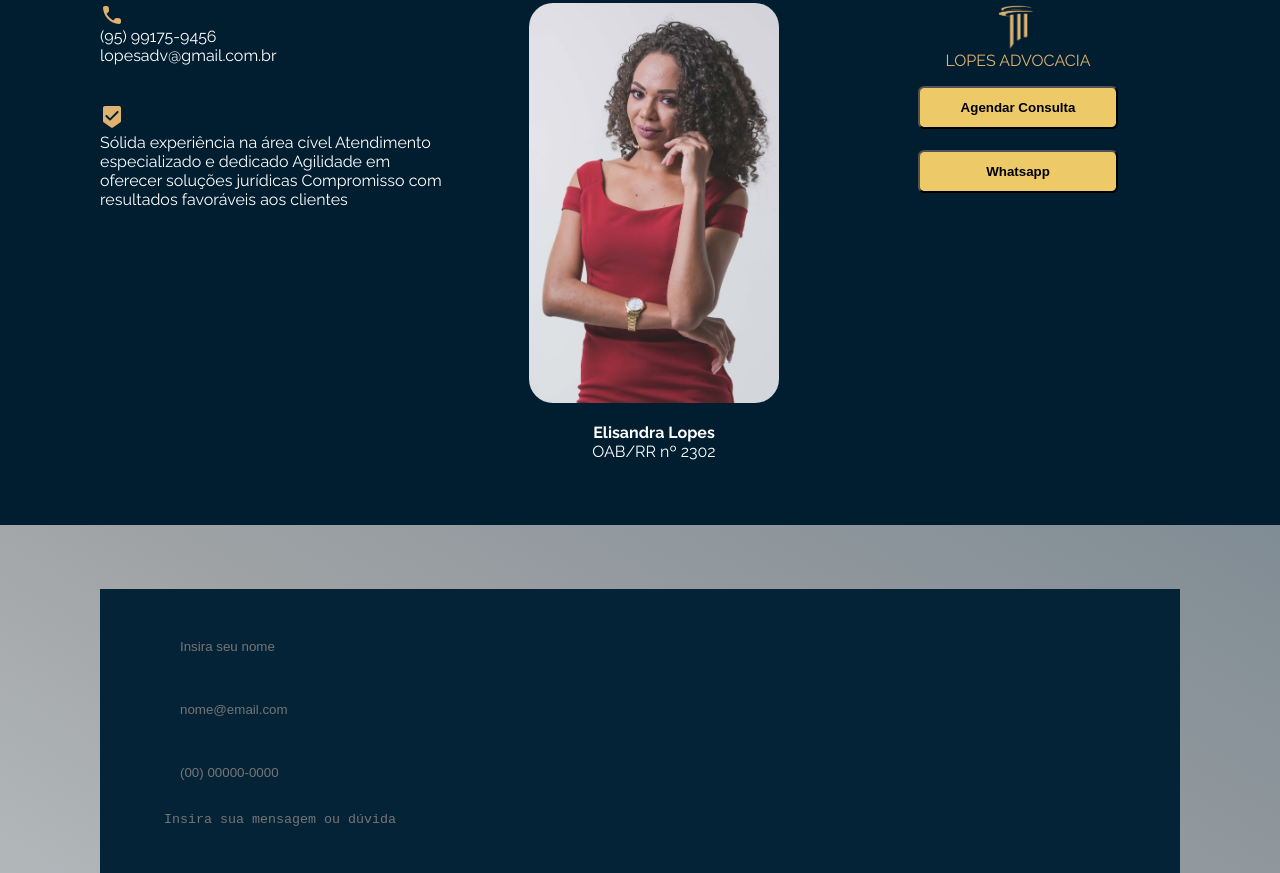
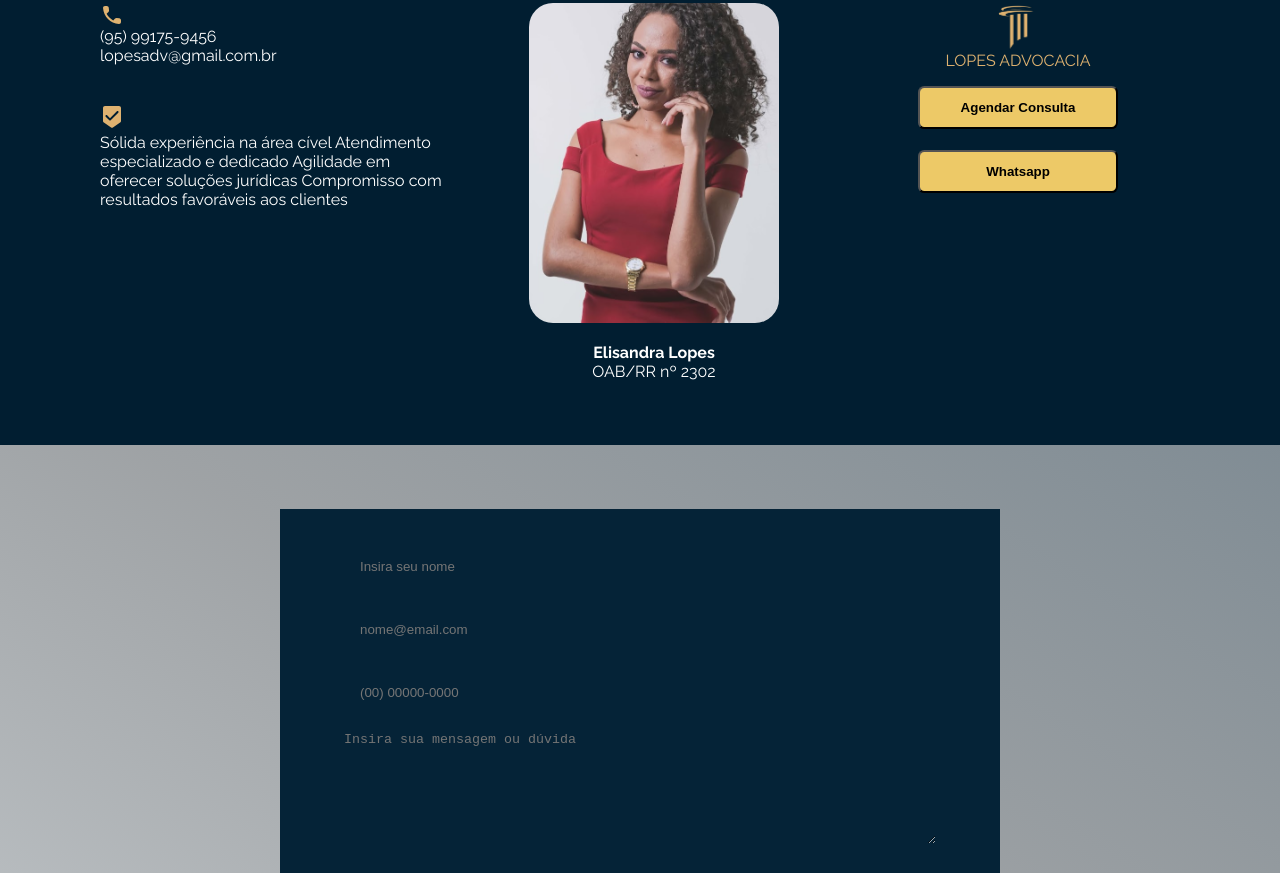
Before and after one commit to elisandralopes/lopes-advocacia, a website built with Vite: page index.html in a window 1280 px wide. Shown: the part 1927-2800 px from the top of the page. Built offline with nearby package versions, Linux system fonts and the light colour scheme; files whose address does not match are found by name.

Commit message:
feat: new styles

```diff
--- a/src/css/style.css
+++ b/src/css/style.css
@@ -116,7 +116,7 @@ header {
       rgba(1, 30, 49, 0.7) 42.19%,
       rgba(1, 30, 49, 0.25) 100%
     ),
-    url(../src/assets/img/bg1.jpg);
+    url(../img/bg1.jpg);
   background-size: cover;
   background-position: center;
 }
@@ -331,7 +331,7 @@ header {
 
 .lawyer img {
   width: 250px;
-  /* height: 320px; */
+  height: 320px;
   object-fit: cover;
 
   border-radius: 1.5rem;
@@ -422,7 +422,7 @@ header {
   align-items: center;
   gap: 1rem;
 
-  background: linear-gradient(211deg, rgba(4, 34, 54, 0.40) 0%, rgba(58, 69, 77, 0.34) 51.35%, rgba(32, 72, 99, 0.12) 100%), url(../src/assets/img/bg3.jpg), lightgray 50% / cover no-repeat;
+  background: linear-gradient(211deg, rgba(4, 34, 54, 0.40) 0%, rgba(58, 69, 77, 0.34) 51.35%, rgba(32, 72, 99, 0.12) 100%), url(../img/bg3.jpg), lightgray 50% / cover no-repeat;
   box-shadow: 0px 4px 4px 0px rgba(0, 0, 0, 0.25);
   background-size: cover;
   background-position: center;
@@ -432,6 +432,7 @@ header {
 .form-content {
   display: flex;
   height: 28rem;
+  width: 45rem;
   padding: 0rem 4rem;
   background: rgba(4, 34, 54, 0.99);
 
@@ -471,6 +472,7 @@ footer {
   gap: 0.5rem;
 }
 
+
 footer p {
   color: #011e31;
   text-align: center;
```
